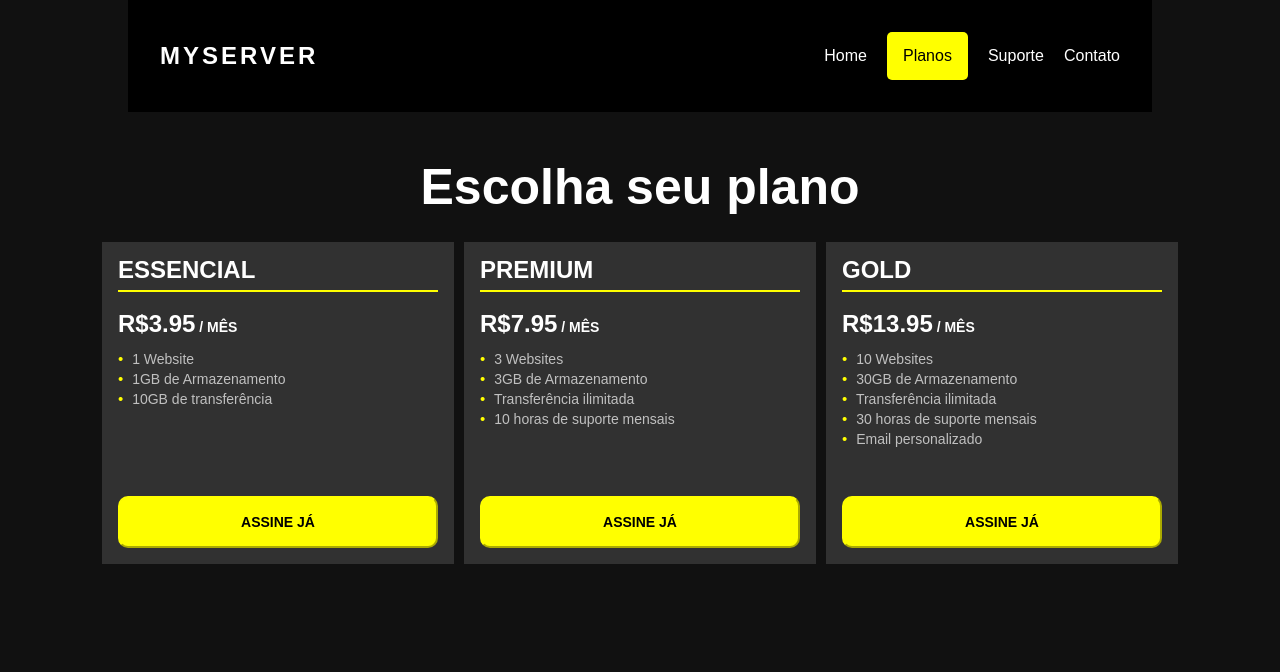
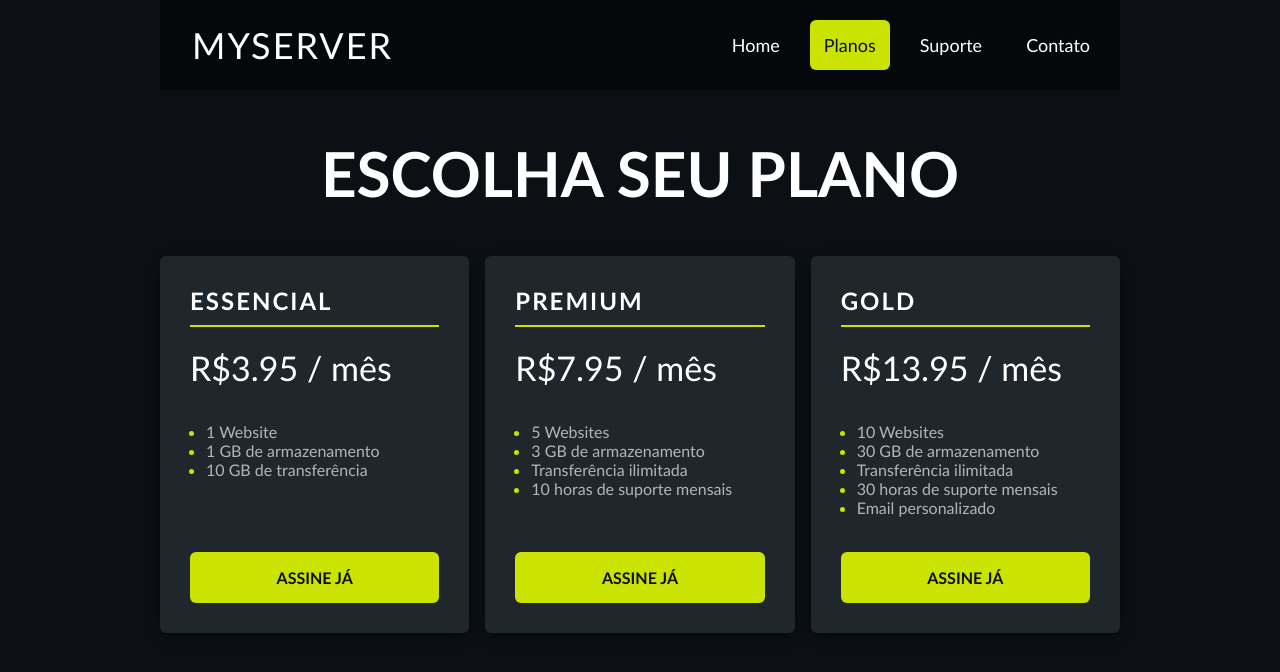
Before and after one commit to jceloto7/HTML-CSS-Exercises, a plain HTML site: page MyServer/index.html in a window 1280 px wide. Drawn offline with nearby package versions, Linux system fonts and the light colour scheme.

Commit message:
teacher adjustments

```diff
--- a/MyServer/index.html
+++ b/MyServer/index.html
@@ -1,111 +1,64 @@
 <!DOCTYPE html>
 <html lang="pt-br">
+
 <head>
     <meta charset="UTF-8">
     <meta name="author" content="jceloto7">
     <title>My Server</title>
-    <link rel="stylesheet" href="https://cdnjs.cloudflare.com/ajax/libs/meyer-reset/2.0/reset.min.css">
     <link rel="stylesheet" href="/styles.css">
 </head>
+
 <body>
-<header class="mainHeader">
-    <h1>MyServer</h1>
-    <nav class="navigator">
-        <a href="#" class="navItem">Home</a>
-        <a href="#" class="highlight">Planos</a>
-        <a href="#" class="navItem">Suporte</a>
-        <a href="#" class="navItem">Contato</a>
-    </nav>
-</header>
+    <header class="header">
+        <div class="header__logo">MyServer</div>
+        <nav>
+            <ul class="header__navigator">
+                <li><a class="header__navigator__link" href="#">Home</a></li>
+                <li><a class="header__navigator__link header__navigator__link--active" href="#">Planos</a></li>
+                <li><a class="header__navigator__link"  href="#">Suporte</a></li>
+                <li><a class="header__navigator__link" href="#">Contato</a></li>
+            </ul>
+        </nav>
+    </header>
 
-<main class="mainContainer">
-    <h2 class="chooseSignature">Escolha seu plano</h2>
-    <ul class="listContainer">
-        <li class="listItem">
-            <div class="teste">
-                <header class="listHeader">
-                    <h2>Essencial</h2>
-                    <hr class="line">
-                </header>
-                <ul class="servicesContainer">
-                    <h2 class="price">R$3.95<span> / mês</span></h2>
-                    <li class="services">
-                        <p class= "serviceText"> <span class="bullet">•</span> 1 Website</p>
-                    </li>
-                    <li class="services">
-                        <p class ="serviceText"> <span class="bullet">•</span> 1GB de Armazenamento</p>
-                    </li>
-                    <li class="services">
-                        <p class="serviceText"><span class="bullet">•</span> 10GB de transferência</p>
-                    </li>
+    <main>
+        <h1 class="choose-plan">Escolha seu plano</h1>
+        <section class="pricing">
+            <div class="pricing-plan">
+                <h2 class="pricing-plan__title">Essencial</h2>
+                <p class="pricing-plan__price">R$3.95<span class="princing-plan__span"> / mês</span></p>
+                <ul class="pricing-plan__features">
+                    <li class="pricing-plan__features__item">1 Website</li>
+                    <li class="pricing-plan__features__item">1 GB de armazenamento </li>
+                    <li class="pricing-plan__features__item">10 GB de transferência</li>
                 </ul>
+                <a href="#" class="pricing-plan__cta">Assine já</a>
             </div>
+            <div class="pricing-plan">
+                <h2 class="pricing-plan__title">Premium</h2>
+                <p class="pricing-plan__price">R$7.95<span class="princing-plan__span"> / mês</span></p>
+                <ul class="pricing-plan__features">
+                    <li class="pricing-plan__features__item">5 Websites</li>
+                    <li class="pricing-plan__features__item">3 GB de armazenamento </li>
+                    <li class="pricing-plan__features__item">Transferência ilimitada</li>
+                    <li class="pricing-plan__features__item">10 horas de suporte mensais</li>
+                </ul>
+                <a href="#" class="pricing-plan__cta">Assine já</a>
+            </div>
+            <div class="pricing-plan">
+                <h2 class="pricing-plan__title">Gold</h2>
+                <p class="pricing-plan__price">R$13.95<span class="princing-plan__span"> / mês</span></p>
+                <ul class="pricing-plan__features">
+                    <li class="pricing-plan__features__item">10 Websites</li>
+                    <li class="pricing-plan__features__item">30 GB de armazenamento </li>
+                    <li class="pricing-plan__features__item">Transferência ilimitada</li>
+                    <li class="pricing-plan__features__item">30 horas de suporte mensais</li>
+                    <li class="pricing-plan__features__item">Email personalizado</li>
+                </ul>
+                <a href="#" class="pricing-plan__cta">Assine já</a>
+            </div>
+        </section>
+    </main>
+</body>
 
-            <button class="signIt" type="button"><a href="#"></a>Assine já</button>
-        </li>
-
-        <li class="listItem">
-            <div class="teste">
-                <header class="listHeader">
-                    <h2>Premium</h2>
-                    <hr class="line">
-
-                </header>
-                <ul class="servicesContainer">
-                    <h2 class="price">R$7.95<span> / mês</span></h2>
-                    <li class="services">
-                        <p class= "serviceText"> <span class="bullet">•</span> 3 Websites</p>
-                    </li>
-                    <li class="services">
-                        <p class ="serviceText"> <span class="bullet">•</span> 3GB de Armazenamento</p>
-                    </li>
-                    <li class="services">
-                        <p class="serviceText"><span class="bullet">•</span> Transferência ilimitada</p>
-                    </li>
-                    <li class="services">
-                        <p class="serviceText"><span class="bullet">•</span> 10 horas de suporte mensais</p>
-                    </li>
-                </ul>
-            </div>
-
-            <button class="signIt" type="button"><a href="#"></a>Assine já</button>
-        </li>
-
-        <li class="listItem">
-            <div class="teste">
-                <header class="listHeader">
-                    <h2>Gold</h2>
-                    <hr class="line">
-
-                </header>
-
-                <ul class="servicesContainer">
-                    <h2 class="price">R$13.95<span> / mês</span></h2>
-
-                    <li class="services">
-                        <p class= "serviceText"> <span class="bullet">•</span> 10 Websites</p>
-                    </li>
-                    <li class="services">
-                        <p class ="serviceText"> <span class="bullet">•</span> 30GB de Armazenamento</p>
-                    </li>
-                    <li class="services">
-                        <p class="serviceText"><span class="bullet">•</span> Transferência ilimitada</p>
-                    </li>
-                    <li class="services">
-                        <p class="serviceText"><span class="bullet">•</span> 30 horas de suporte mensais</p>
-                    </li>
-                    <li class="services">
-                        <p class="serviceText"><span class="bullet">•</span> Email personalizado</p>
-                    </li>
-                </ul>
-            </div>
-
-            <button class="signIt" type="button"><a href="#"></a>Assine já</button>
-        </li>
-    </ul>
-
-</main>
-
-
-</body>
 </html>
--- a/MyServer/styles.css
+++ b/MyServer/styles.css
@@ -1,136 +1,114 @@
-:root{
-    font-family: sans-serif;
-    box-sizing: border-box;
+body {
+    background-color: #0c1014;
+    width: 90%;
+    margin: 0 auto;
+    color: white;
+    max-width: 960px;
+    font-family: 'Gill Sans', 'Gill Sans MT', Calibri, 'Trebuchet MS', sans-serif;
 }
 
-body{
-    background-color: rgb(17, 17, 17);
-    width: 80%;
-    margin: auto;
+.choose-plan {
+    font-size: 62px;
+    text-align: center;
+    text-transform: uppercase;
+    margin: 46px 0;
 }
 
-.mainHeader{
+
+.header {
     display: flex;
     justify-content: space-between;
     align-items: center;
-    background-color: black;
-    color: white;
-    padding: 32px;
-
-    h1{
-        text-transform: uppercase;
-        display: flex;
-        font-size: 24px;
-        letter-spacing: 3px;
-        font-weight: bold;
-    }
-
+    background-color: #05080a;
+    padding: 16px;
 }
 
-.navigator{
-    display: flex;
-    align-items: center;
-    gap: 20px;
+.header__logo {
+    font-size: 36px;
+    text-transform: uppercase;
+    margin-left: 16px;
+    letter-spacing: 2px;
 }
 
-.navItem{
+.header__navigator {
+    display: flex;
+    gap: 16px;
+    list-style-type: none;
+    font-size: 18px;
+}
+
+.header__navigator__link {
     color: white;
     text-decoration: none;
+    padding: 14px;
+    border-radius: 6px;
 }
 
-.highlight{
-    text-decoration: none;
-    background-color: yellow;
-    padding: 16px;
-    border-radius: 5px;
-    color: black;
+.header__navigator__link:hover {
+    text-decoration: underline;
 }
 
-.mainContainer{
+.header__navigator__link--active {
+    background-color: #cbe300;
+    color: #0c1014;
+    pointer-events: none;
+}
+
+.pricing {
+    display: flex;
+    gap: 16px;
+}
+
+.pricing-plan {
     display: flex;
     flex-direction: column;
-    align-items: center;
-    margin-top: 50px;
+    flex: 1;
+    background-color: #1f262c;
+    padding: 30px;
+    border-radius: 6px;
+    box-shadow: 0 5px 15px -6px black;
 }
 
-.chooseSignature{
-    color: white;
-    font-size: 50px;
-    font-weight: bold;
-    margin-bottom: 30px;
+.pricing-plan__title {
+    text-transform: uppercase;
+    border-bottom: 2px solid #cbe300;
+    margin-top: 0;
+    padding-bottom: 10px;
+    letter-spacing: 2px;
 }
 
-.listContainer{
-    display: flex;
-    gap: 10px;
+.pricing-plan__price {
+    margin-top: 0;
+    font-size: 34px;
 }
 
-.listItem{
-    display: flex;
-    flex-direction: column;
-    background-color: rgb(49, 49, 49);
-    padding: 16px;
-    justify-content: space-between;
+.pricing-plan__features {
+    margin: 0 0 35px;
+    color: #b5b5b5;
+    padding-left: 16px;
+    line-height: 1,8;
+    flex: 1;
 }
 
-
-
-.listHeader{
-    h2{
-        color: white;
-        font-weight: bold;
-        font-size: 24px;
-        text-transform: uppercase;
-    }
-
-
-    hr{
-        margin-bottom: 20px;
-        border: solid 1px yellow;
-    }
-
-
+.pricing-plan__features__item::marker{
+    color: #cbe300;
 }
 
-.price{
-    color: white;
+.pricing-plan__cta{
+    background-color: #cbe300;
+    padding: 16px 10px;
+    text-transform: uppercase;
     font-weight: bold;
-    font-size: 24px;
-    text-transform: uppercase;
-
-    span{
-        font-size: 14px;
-    }
-
-    margin-bottom: 10px;
+    font-size: 16px;
+    text-decoration: none;
+    border-radius: 6px;
+    border-color: yellow;
+    text-align: center;
+    color: #0c1014;
 }
 
-.servicesContainer{
-    display: flex;
-    flex-direction: column;
-    gap: 5px;
-    justify-content: center;
-    margin-bottom: 50px;
+.pricing-plan__cta:hover{
+    outline: 2px solid #cbe300;
+    background-color: transparent;
+    color: white;
 }
-
-.bullet {
-    font-size: 15px;
-    color: yellow;
-    margin-right: 5px;
-}
-
-.serviceText{
-    color: rgb(192, 192, 192);
-    font-size: 14px;
-}
-
-.signIt{
-    background-color: yellow;
-    padding: 16px;
-    text-transform: uppercase;
-    font-weight: bold;
-    font-size: 14px;
-    width: 320px;
-    border-radius: 10px;
-    border-color: yellow;
-}
```
